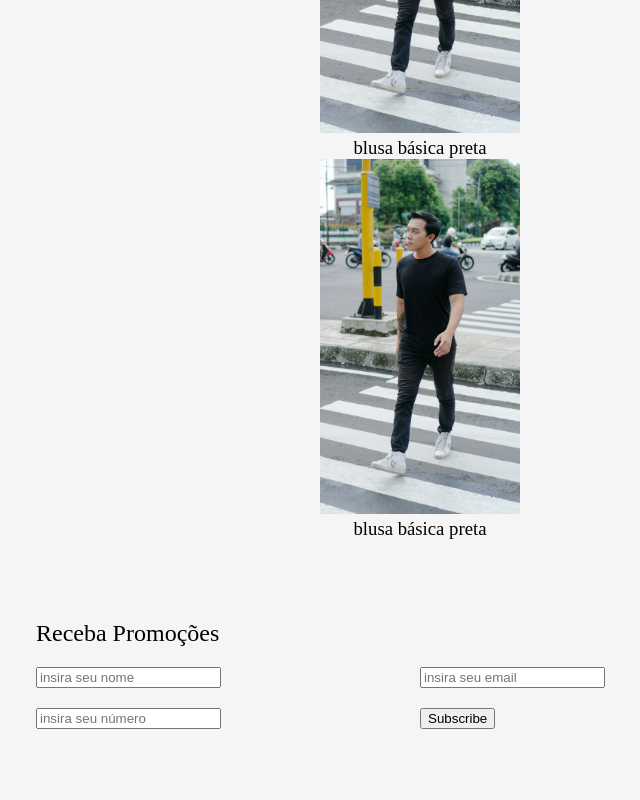
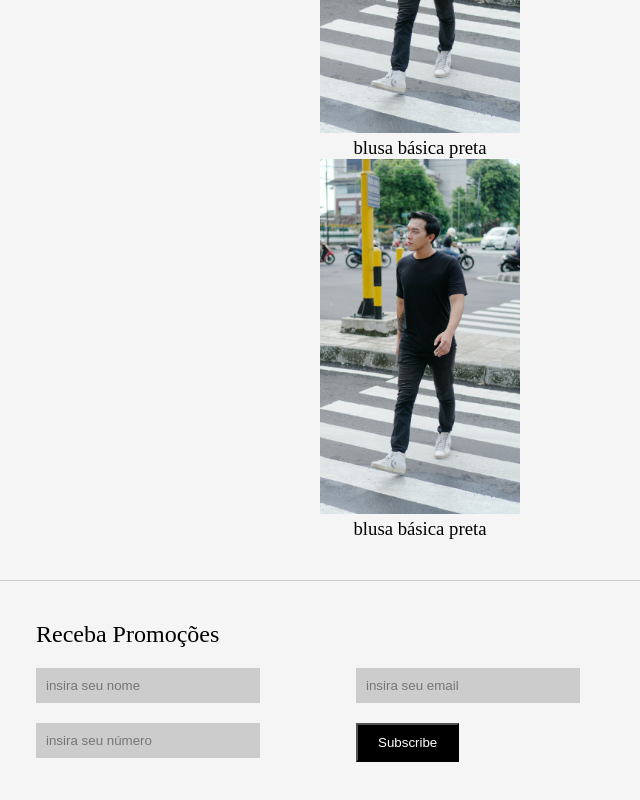
Before and after one commit to savyoleao/Dev-Clothes, a plain HTML site: page home.html in a window 1280 px wide. Shown: the part 1630-2430 px from the top of the page, without its empty margins (220-860 px from the left). Before the commit the page ends 2379 px from the top, so only its background shows below. Drawn offline with nearby package versions, Linux system fonts and the light colour scheme.

Commit message:
estilizando footer

```diff
--- a/css/home.css
+++ b/css/home.css
@@ -4,7 +4,9 @@ main{
 }
 
 footer{
+   height: 40vh;
    padding-block: 40px;
+   border-top: solid 1px #CCC;
 }
 
 .promotions{
@@ -18,6 +20,19 @@ footer{
 
 .form-group{
    width: 25vw;
-   margin-right: 5vw;
+   margin-block: 2,5vw;
    float: left;
 }
+
+.form-group input{
+   width: 70%;
+   padding: 10px;
+   background-color: #CCC;
+   border: none;
+}
+
+.form-group button{
+   background-color: black;
+   color: white;
+   padding: 10px 20px;
+}
```
